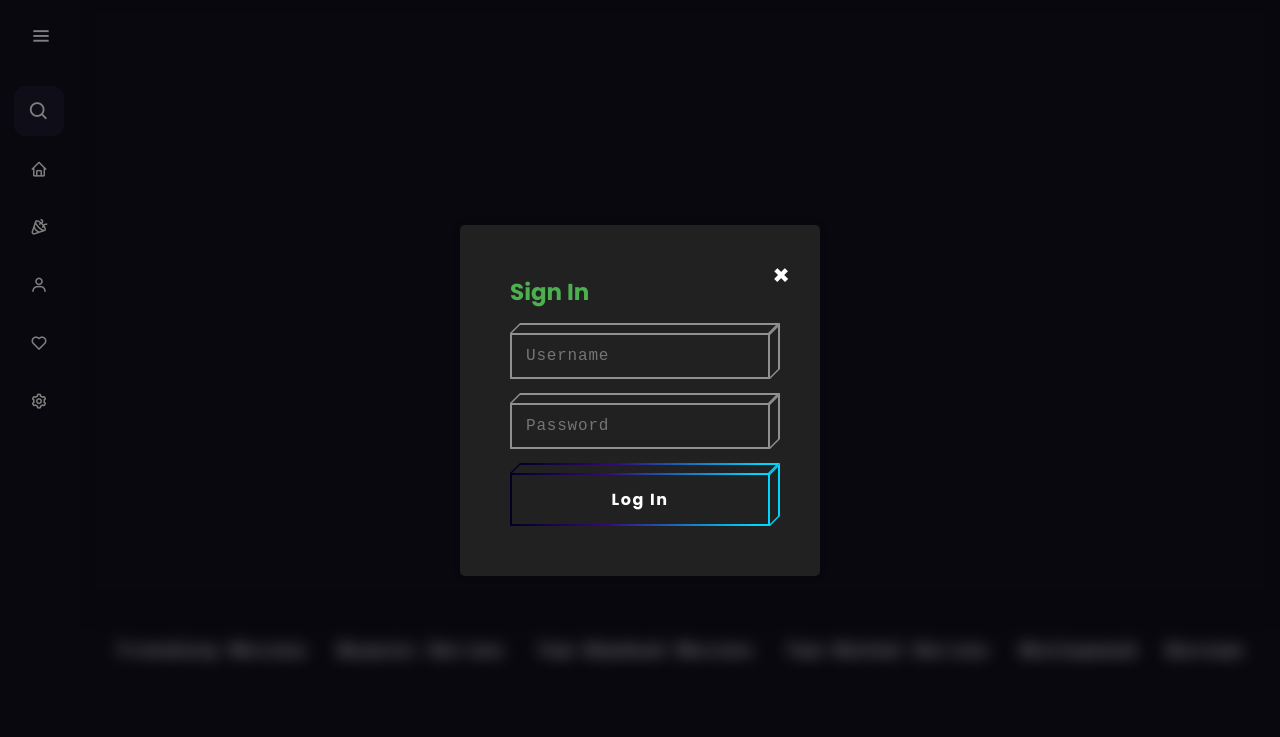
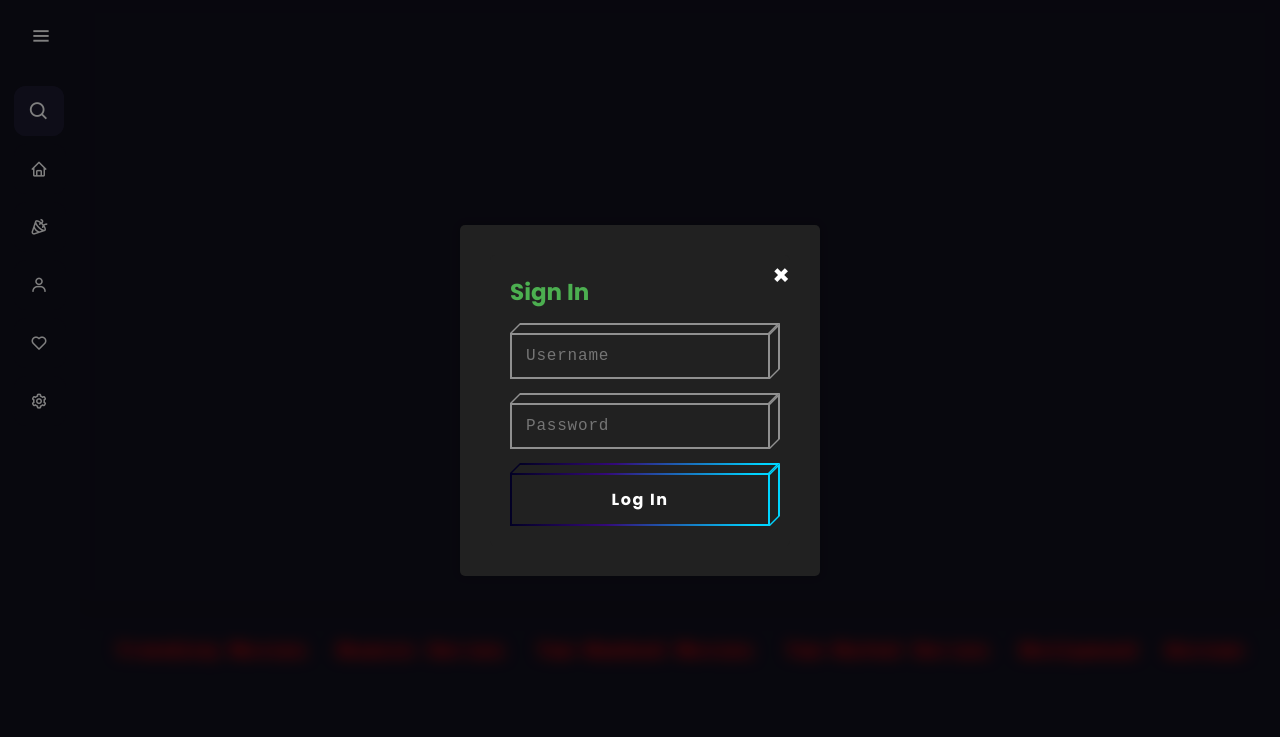
Before and after one commit to Sourav-Parida/AD-Lab-Project, a plain HTML site: page index.html in a window 1280 px wide. Shown: the top 737 px of the page. Drawn offline with nearby package versions, Linux system fonts and the light colour scheme; no server answers.

Commit message:
updated code

```diff
--- a/style.css
+++ b/style.css
@@ -230,7 +230,7 @@ nav {
 }
 
 nav a {
-    color: #fff;
+    color: #fc0000;
     text-decoration: wavy;
     font-family: 'Press Start 2p';
     font-size: 0.8em;
```
